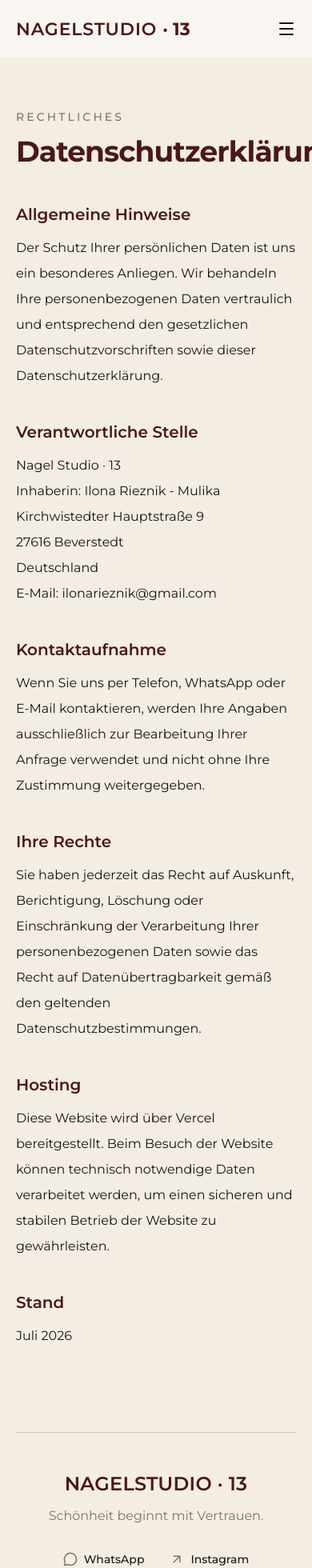
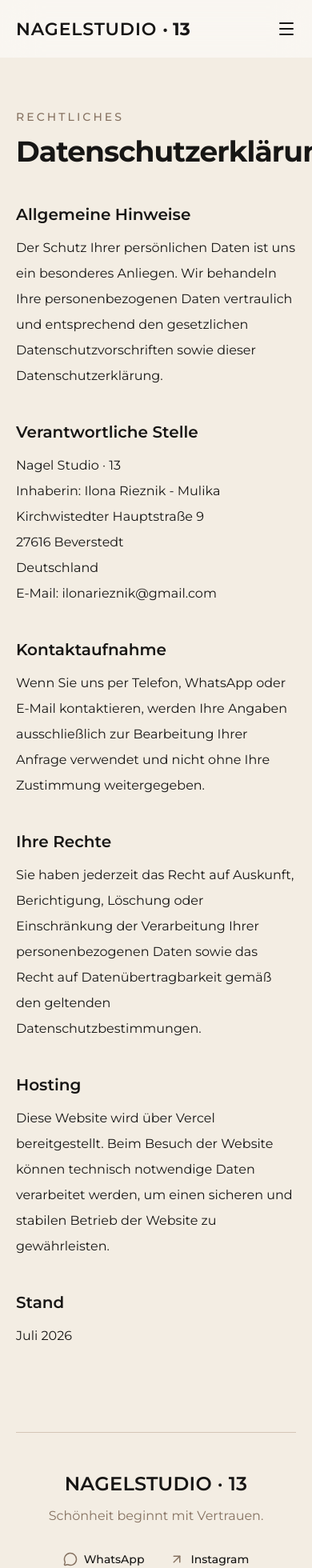
Before and after one commit to MulikaDev/nagelstudio13, a Next.js app: page /datenschutz in a window 390 px wide. Shown: the top 1960 px of the page at 80% size. Built offline with nearby package versions, Linux system fonts and the light colour scheme.

Commit message:
style: change burgundy headings to deep graphite

```diff
--- a/app/datenschutz/page.tsx
+++ b/app/datenschutz/page.tsx
@@ -24,7 +24,7 @@ export default function DatenschutzPage() {
 
               <div className="mt-12 space-y-10 leading-8 text-[var(--color-text)]">
                 <section>
-                  <h2 className="mb-3 text-xl font-semibold text-[var(--color-primary)]">
+                  <h2 className="mb-3 text-xl font-semibold text-[var(--color-text)]">
                     Allgemeine Hinweise
                   </h2>
 
@@ -37,7 +37,7 @@ export default function DatenschutzPage() {
                 </section>
 
                 <section>
-                  <h2 className="mb-3 text-xl font-semibold text-[var(--color-primary)]">
+                  <h2 className="mb-3 text-xl font-semibold text-[var(--color-text)]">
                     Verantwortliche Stelle
                   </h2>
 
@@ -57,7 +57,7 @@ export default function DatenschutzPage() {
                 </section>
 
                 <section>
-                  <h2 className="mb-3 text-xl font-semibold text-[var(--color-primary)]">
+                  <h2 className="mb-3 text-xl font-semibold text-[var(--color-text)]">
                     Kontaktaufnahme
                   </h2>
 
@@ -70,7 +70,7 @@ export default function DatenschutzPage() {
                 </section>
 
                 <section>
-                  <h2 className="mb-3 text-xl font-semibold text-[var(--color-primary)]">
+                  <h2 className="mb-3 text-xl font-semibold text-[var(--color-text)]">
                     Ihre Rechte
                   </h2>
 
@@ -84,7 +84,7 @@ export default function DatenschutzPage() {
                 </section>
 
                 <section>
-                  <h2 className="mb-3 text-xl font-semibold text-[var(--color-primary)]">
+                  <h2 className="mb-3 text-xl font-semibold text-[var(--color-text)]">
                     Hosting
                   </h2>
 
@@ -97,7 +97,7 @@ export default function DatenschutzPage() {
                 </section>
 
                 <section>
-                  <h2 className="mb-3 text-xl font-semibold text-[var(--color-primary)]">
+                  <h2 className="mb-3 text-xl font-semibold text-[var(--color-text)]">
                     Stand
                   </h2>
 
--- a/app/impressum/page.tsx
+++ b/app/impressum/page.tsx
@@ -24,7 +24,7 @@ export default function ImpressumPage() {
 
               <div className="mt-12 space-y-10 text-[var(--color-text)] leading-8">
                 <section>
-                  <h2 className="mb-3 text-xl font-semibold text-[var(--color-primary)]">
+                  <h2 className="mb-3 text-xl font-semibold text-[var(--color-text)]">
                     Angaben gemäß § 5 TMG
                   </h2>
 
@@ -42,7 +42,7 @@ export default function ImpressumPage() {
                 </section>
 
                 <section>
-                  <h2 className="mb-3 text-xl font-semibold text-[var(--color-primary)]">
+                  <h2 className="mb-3 text-xl font-semibold text-[var(--color-text)]">
                     Kontakt
                   </h2>
 
@@ -60,7 +60,7 @@ export default function ImpressumPage() {
                 </section>
 
                 <section>
-                  <h2 className="mb-3 text-xl font-semibold text-[var(--color-primary)]">
+                  <h2 className="mb-3 text-xl font-semibold text-[var(--color-text)]">
                     Verantwortlich für den Inhalt
                   </h2>
 
@@ -74,7 +74,7 @@ export default function ImpressumPage() {
                 </section>
 
                 <section>
-                  <h2 className="mb-3 text-xl font-semibold text-[var(--color-primary)]">
+                  <h2 className="mb-3 text-xl font-semibold text-[var(--color-text)]">
                     Umsatzsteuer
                   </h2>
 
--- a/components/layout/Footer.tsx
+++ b/components/layout/Footer.tsx
@@ -10,7 +10,7 @@ export default function Footer() {
       <Container>
         <div className="border-t border-[var(--color-border)] pt-12">
           <div className="mx-auto max-w-2xl text-center">
-            <h2 className="text-2xl font-semibold tracking-[0.01em] text-[var(--color-primary)]">
+            <h2 className="text-2xl font-semibold tracking-[0.01em] text-[var(--color-text)]">
               NAGELSTUDIO · 13
             </h2>
 
--- a/components/sections/Services.tsx
+++ b/components/sections/Services.tsx
@@ -101,7 +101,7 @@ export default function Services() {
                           {service.set}
                         </span>
 
-                        <h4 className="mt-5 text-2xl font-semibold text-[var(--color-primary)]">
+                        <h4 className="mt-5 text-2xl font-semibold text-[var(--color-text)]">
                           {service.title}
                         </h4>
 
@@ -111,7 +111,7 @@ export default function Services() {
                       </div>
 
                       <div className="shrink-0 border-t border-[var(--color-border)] pt-5 text-left sm:border-t-0 sm:pt-0 sm:text-right">
-                        <p className="text-xl font-bold text-[var(--color-primary)]">
+                        <p className="text-xl font-bold text-[var(--color-text)]">
                           {service.price}
                         </p>
 
--- a/components/sections/Values.tsx
+++ b/components/sections/Values.tsx
@@ -25,7 +25,7 @@ export default function Values() {
             {value.number}
           </p>
           <div className="mx-auto mt-4 h-px w-12 bg-[var(--color-border)]" />
-          <h3 className="mt-4 text-x1 font-semibold text-[var(--color-primary)]">
+          <h3 className="mt-4 text-x1 font-semibold text-[var(--color-text)]">
             {value.title}
           </h3>
 
--- a/components/ui/Heading.tsx
+++ b/components/ui/Heading.tsx
@@ -9,7 +9,7 @@ export default function Heading({ children, className }: HeadingProps) {
   return (
     <h1
       className={clsx(
-        "text-4xl font-bold leading-[0.95] tracking-tight text-[var(--color-primary)] sm:text-5xl lg:text-6xl",
+        "text-4xl font-bold leading-[0.95] tracking-tight text-[var(--color-text)] sm:text-5xl lg:text-6xl",
         className,
       )}
     >
--- a/components/ui/Logo.tsx
+++ b/components/ui/Logo.tsx
@@ -7,7 +7,7 @@ export default function Logo() {
       className="flex items-center transition-opacity duration-300 hover:opacity-80"
       aria-label="Zur Startseite"
     >
-      <span className="text-[22px] font-semibold tracking-[0.04em] text-[var(--color-primary)]">
+      <span className="text-[22px] font-semibold tracking-[0.04em] text-[var(--color-text)]">
         NAGELSTUDIO <span className="font-bold tracking-normal">· 13</span>
       </span>
     </Link>
```
